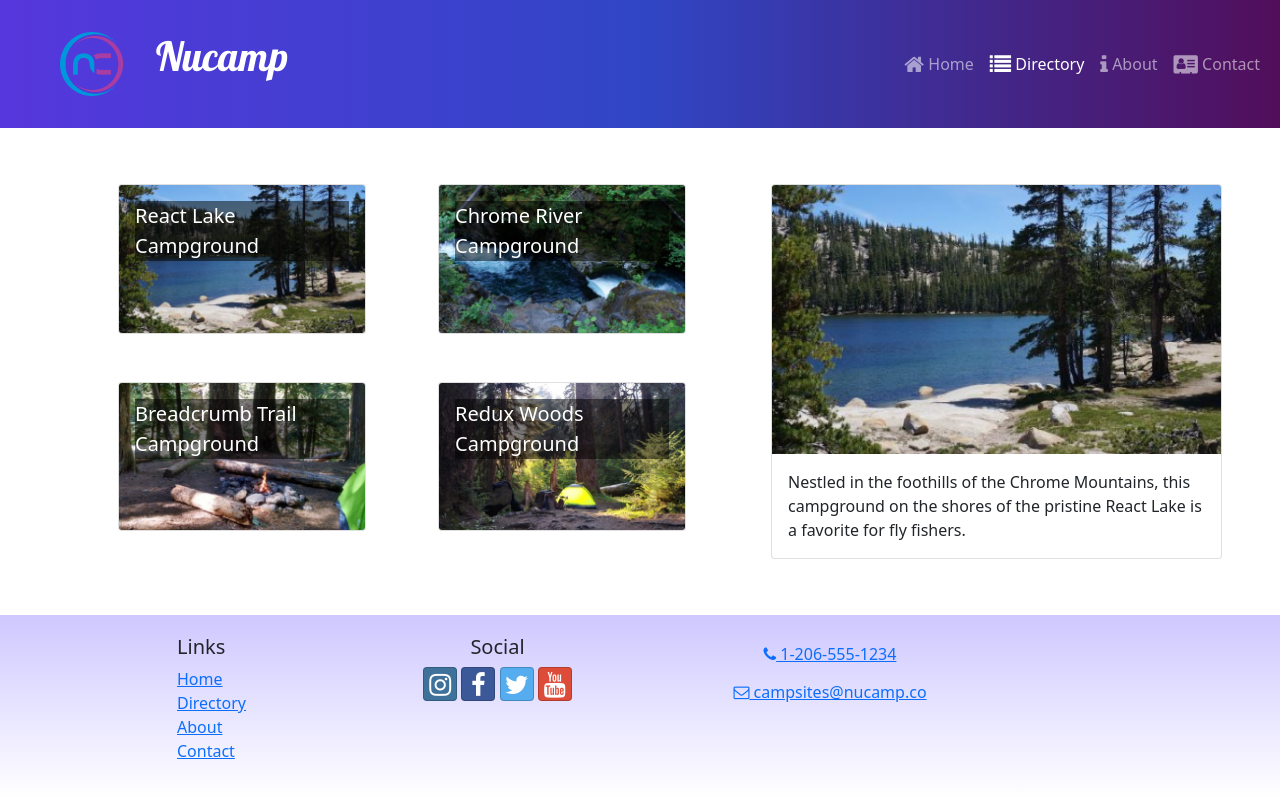
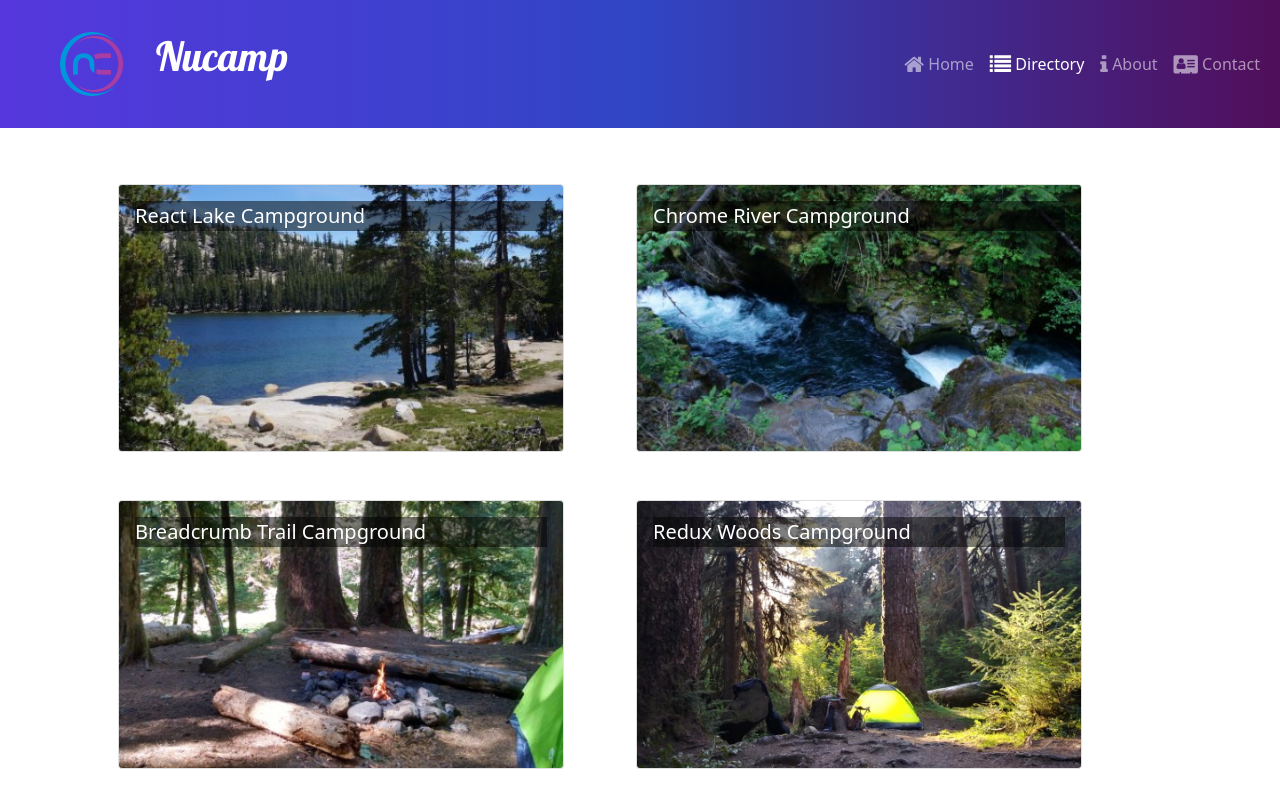
Before and after one commit to SimonHagos10/React-Redux, a React (Create React App) app: page /directory in a window 1280 px wide. Shown: the top 800 px of the page. Built offline with nearby package versions, Linux system fonts and the light colour scheme.

Commit message:
CampsiteDetailPage with useParams

```diff
--- a/src/App.js
+++ b/src/App.js
@@ -5,6 +5,7 @@
 import CampsitesDirectoryPage from './pages/CampsitesDirectoryPage';
 import Header from './components/Header';
 import Footer from './components/Footer';
+import CampsiteDetailPage from './pages/CampsiteDetailPage';
 
 
 
@@ -17,6 +18,10 @@
                 <Route path = '/' element = {<HomePage />} />
                 <Route path = 'contact' element = {<ContactPage/>} />
                 <Route path = 'directory' element = {<CampsitesDirectoryPage/>} />
+                <Route
+                    path='directory/:campsiteId'
+                    element={<CampsiteDetailPage />}
+                />
             </Routes>
             <Footer />
         </div>
--- a/src/features/campsites/CampsiteCard.js
+++ b/src/features/campsites/CampsiteCard.js
@@ -1,10 +1,12 @@
 import React from 'react';
 import {Card, CardImg, CardImgOverlay, CardTitle} from 'reactstrap';
+import { Link } from 'react-router-dom';
 
 
 const CampsiteCard = ({ campsite }) => {
-    const { image, name } = campsite;
+    const { id, image, name } = campsite;
     return (
+        <Link to={`${id}`} >
             <Card>
                 <CardImg
                     width='100%'
@@ -15,6 +17,7 @@
                     <CardTitle>{name}</CardTitle>
                 </CardImgOverlay>
             </Card>
+        </Link>
     );
 }
 
--- a/src/features/campsites/CampsitesList.js
+++ b/src/features/campsites/CampsitesList.js
@@ -3,7 +3,7 @@
 import CampsiteCard from "./CampsiteCard";
 import { selectAllCampsites } from './campsitesSlice';
 
-const CampsitesList = ({ setCampsiteId }) => {
+const CampsitesList = () => {
     const campsites = selectAllCampsites();
 
     return (
@@ -13,7 +13,6 @@
                     md='5'
                     className='m-4'
                     key={campsite.id}
-                    onClick = {() => setCampsiteId(campsite.id)}
                 >
                     <CampsiteCard campsite={campsite} />
                 </Col>
--- a/src/features/campsites/campsitesSlice.js
+++ b/src/features/campsites/campsitesSlice.js
@@ -5,7 +5,7 @@
 };
 
 export const selectCampsiteById = (id) => {
-    return CAMPSITES.find((campsite) => campsite.id === id);
+    return CAMPSITES.find((campsite) => campsite.id === parseInt(id));
 };
 
 export const selectFeaturedCampsite = () => {
--- /dev/null
+++ b/src/pages/CampsiteDetailPage.js
@@ -0,0 +1,19 @@
+import { Container, Row } from 'reactstrap';
+import { useParams } from 'react-router-dom';
+import { selectCampsiteById } from '../features/campsites/campsitesSlice';
+import CampsiteDetail from '../features/campsites/CampsiteDetail';
+
+const CampsiteDetailPage = () => {
+    const  { campsiteId } = useParams();
+    const campsite = selectCampsiteById(campsiteId);
+
+    return (
+        <Container>
+            <Row>
+                <CampsiteDetail campsite={campsite} />
+            </Row>
+        </Container>
+    )
+}
+
+export default CampsiteDetailPage;
--- a/src/pages/CampsitesDirectoryPage.js
+++ b/src/pages/CampsitesDirectoryPage.js
@@ -1,23 +1,11 @@
-import { useState } from 'react';
-import { Container, Row, Col } from 'reactstrap';
-import CampsiteDetail from '../features/campsites/CampsiteDetail';
+import { Container } from 'reactstrap';
 import CampsitesList from '../features/campsites/CampsitesList';
-import { selectCampsiteById } from '../features/campsites/campsitesSlice';
+
 
 const CampsitesDirectoryPage = () => {
-    const [campsiteId, setCampsiteId] = useState(0);
-    const selectedCampsite = selectCampsiteById(campsiteId);
-
     return (
         <Container>
-            <Row>
-                <Col sm='5' md='7'>
-                    <CampsitesList setCampsiteId={setCampsiteId} />
-                </Col>
-                <Col sm='7' md='5'>
-                    <CampsiteDetail campsite = {selectedCampsite} />
-                </Col>
-            </Row>
+            <CampsitesList />
         </Container>
     );
 };
```
Lines whose indentation alone changed are shown as unchanged.
